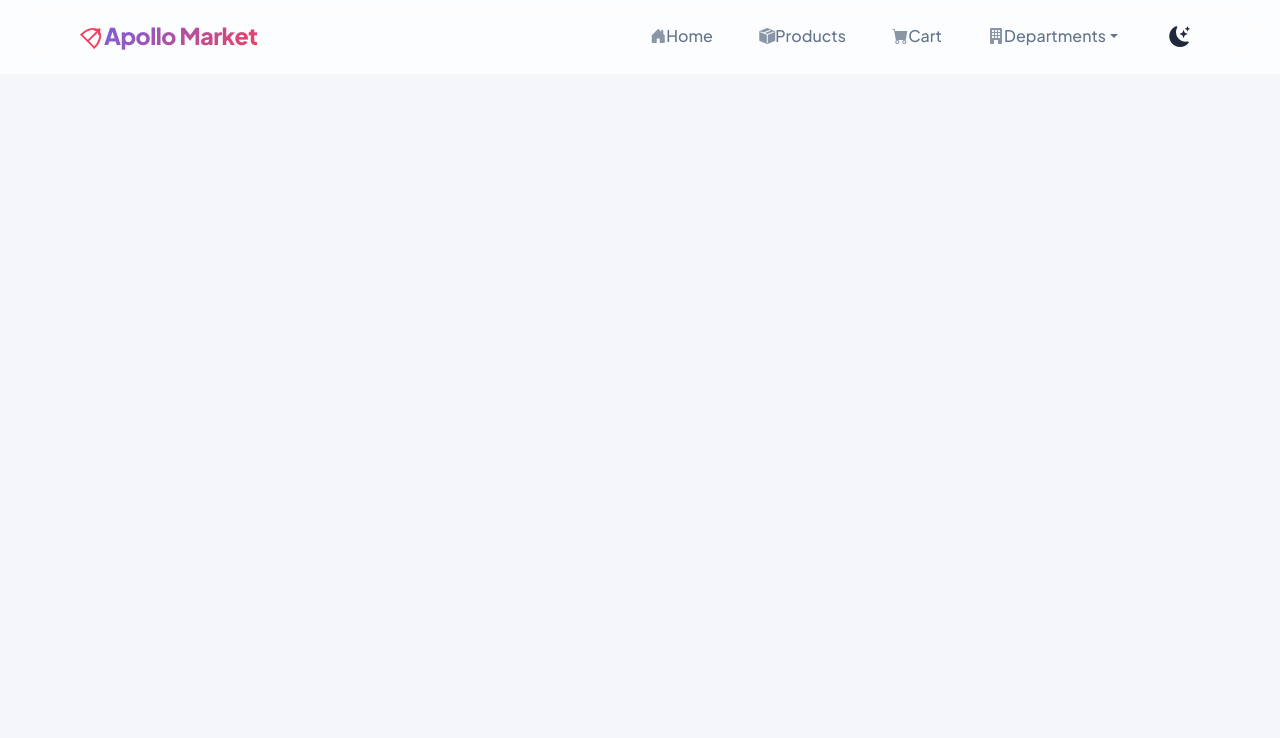
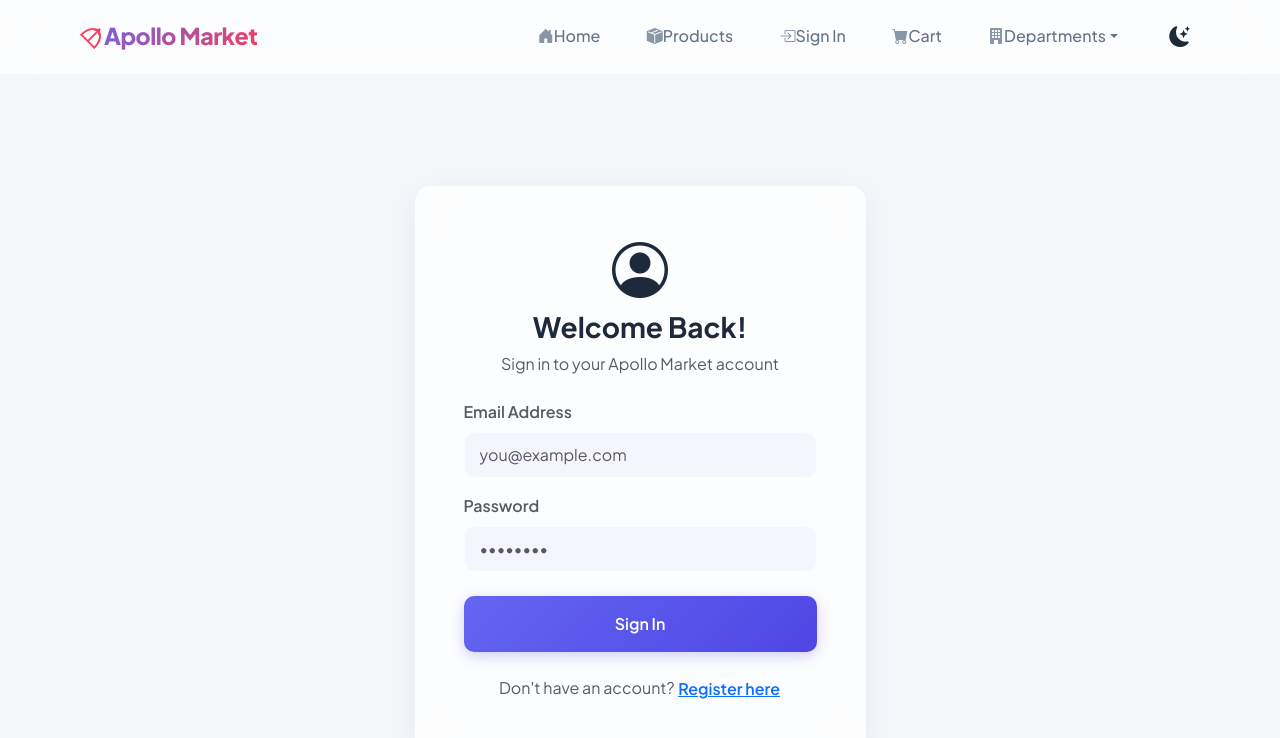
Before and after one commit to pranavthaivalappil/High-Wear, a React (Vite) app in the folder frontend/: page /login in a window 1280 px wide. Shown: the top 738 px of the page. Built offline with nearby package versions, Linux system fonts and the light colour scheme.

Commit message:
Added Auth Login/Register page ,updated routing and navigation bar

```diff
--- a/frontend/src/App.jsx
+++ b/frontend/src/App.jsx
@@ -7,6 +7,8 @@
 import ProductDetails from './components/ProductDetails'; // 👈 Import the details page
 import './App.css';
 import Cart from './components/Cart';
+import Auth from './components/Auth';
+
 
 
 function App() {
@@ -19,14 +21,19 @@
         {/* 2. Main Page Router Switchboard */}
         <main className="main-content">
           <Routes>
+            {/* Auth Page*/}
+            <Route path="/login" element={<Auth />} />
             {/* Landing Page */}
             <Route path="/" element={<Home />} />
+
 
             {/* Main Searchable Catalog */}
             <Route path="/catalog" element={<ProductList />} />
 
             {/* 👈 Add this Cart Page Route */}
             <Route path="/cart" element={<Cart />} />
+
+
 
             {/* Dedicated Product Specifications Page */}
             <Route path="/products/:id" element={<ProductDetails />} />
--- /dev/null
+++ b/frontend/src/components/Auth.jsx
@@ -0,0 +1,128 @@
+import React, { useState } from 'react';
+import { useNavigate } from 'react-router-dom';
+import { useAuth } from '../context/AuthContext';
+import { registerUser, loginUser } from '../services/api';
+
+function Auth() {
+    const [isLogin, setIsLogin] = useState(true); // Toggle between Login and Register modes
+    const [formData, setFormData] = useState({ name: '', email: '', password: '' });
+    const [loading, setLoading] = useState(false);
+    const [error, setError] = useState(null);
+
+    const { login } = useAuth();
+    const navigate = useNavigate();
+
+    const handleChange = (e) => {
+        setFormData(prev => ({ ...prev, [e.target.name]: e.target.value }));
+    };
+
+    const handleSubmit = async (e) => {
+        e.preventDefault();
+        setLoading(true);
+        setError(null);
+        try {
+            const response = isLogin
+                ? await loginUser({ email: formData.email, password: formData.password })
+                : await registerUser(formData);
+
+            // Save user details and verification token into AuthContext
+            login(response.data.user, response.data.token);
+            navigate('/'); // Head back to main store on success
+        } catch (err) {
+            setError(err.response?.data?.error || 'Authentication failed. Please check your credentials.');
+        } finally {
+            setLoading(false);
+        }
+    };
+
+    return (
+        <div className="container mt-5 pt-4">
+            <div className="row justify-content-center">
+                <div className="col-md-5">
+                    <div className="glass-panel p-5">
+                        <div className="text-center mb-4">
+                            <i className="bi bi-person-circle text-accent display-4"></i>
+                            <h3 className="text-main fw-bold mt-2">
+                                {isLogin ? 'Welcome Back!' : 'Create Account'}
+                            </h3>
+                            <p className="text-muted fs-7">
+                                {isLogin ? 'Sign in to your Apollo Market account' : 'Join Apollo Market today'}
+                            </p>
+                        </div>
+
+                        {error && (
+                            <div className="alert alert-danger py-2 fs-7" role="alert">
+                                <i className="bi bi-exclamation-circle me-2"></i>{error}
+                            </div>
+                        )}
+
+                        <form onSubmit={handleSubmit}>
+                            {!isLogin && (
+                                <div className="mb-3">
+                                    <label className="form-label text-muted fs-7 fw-semibold">Full Name</label>
+                                    <input
+                                        type="text"
+                                        name="name"
+                                        className="form-control glass-input"
+                                        placeholder="Pranav Thaivalappil"
+                                        value={formData.name}
+                                        onChange={handleChange}
+                                        required
+                                    />
+                                </div>
+                            )}
+                            <div className="mb-3">
+                                <label className="form-label text-muted fs-7 fw-semibold">Email Address</label>
+                                <input
+                                    type="email"
+                                    name="email"
+                                    className="form-control glass-input"
+                                    placeholder="you@example.com"
+                                    value={formData.email}
+                                    onChange={handleChange}
+                                    required
+                                />
+                            </div>
+                            <div className="mb-4">
+                                <label className="form-label text-muted fs-7 fw-semibold">Password</label>
+                                <input
+                                    type="password"
+                                    name="password"
+                                    className="form-control glass-input"
+                                    placeholder="••••••••"
+                                    value={formData.password}
+                                    onChange={handleChange}
+                                    required
+                                />
+                            </div>
+                            <button
+                                type="submit"
+                                className="btn glass-btn w-100 py-3 fw-bold"
+                                disabled={loading}
+                            >
+                                {loading
+                                    ? <><span className="spinner-border spinner-border-sm me-2"></span>Please wait...</>
+                                    : isLogin ? 'Sign In' : 'Create Account'
+                                }
+                            </button>
+                        </form>
+
+                        <div className="text-center mt-4">
+                            <span className="text-muted fs-7">
+                                {isLogin ? "Don't have an account? " : "Already have an account? "}
+                            </span>
+                            <button
+                                className="btn btn-link text-accent fs-7 p-0 fw-semibold"
+                                onClick={() => { setIsLogin(!isLogin); setError(null); }}
+                            >
+                                {isLogin ? 'Register here' : 'Sign in'}
+                            </button>
+                        </div>
+                    </div>
+                </div>
+            </div>
+        </div>
+    );
+}
+
+export default Auth;
--- a/frontend/src/components/Navigation.jsx
+++ b/frontend/src/components/Navigation.jsx
@@ -1,10 +1,13 @@
 import React, { useState, useEffect } from 'react';
 import { Link, NavLink } from 'react-router-dom';
 import { useCart } from '../context/CartContext';
+import { useAuth } from '../context/AuthContext'; // 👈 Add this line
+
 
 
 function Navigation() {
     const { cartCount } = useCart();
+    const { user, logout } = useAuth();
 
     // 1. Initialize theme state from localStorage (default to light mode if not set)
     const [isDark, setIsDark] = useState(() => {
@@ -92,6 +95,38 @@
                                 Products
                             </NavLink>
                         </li>
+                        {/* Auth Dropdown / Sign In Button */}
+                        {user ? (
+                            <li className="nav-item dropdown">
+                                <a
+                                    className="nav-link dropdown-toggle px-3 fw-medium text-main d-flex align-items-center"
+                                    href="#"
+                                    role="button"
+                                    data-bs-toggle="dropdown"
+                                    aria-expanded="false"
+                                >
+                                    <i className="bi bi-person-circle me-1.5 opacity-75"></i>
+                                    {user.name}
+                                </a>
+                                <ul className="dropdown-menu glass-panel border-0 shadow mt-2 p-1 dropdown-menu-end">
+                                    <li><h6 className="dropdown-header text-accent text-uppercase fs-9">My Account</h6></li>
+                                    {user.role === 'admin' && (
+                                        <li><Link className="dropdown-item fw-medium py-2 px-3 text-main rounded" to="/admin"><i className="bi bi-speedometer2 me-2"></i>Dashboard</Link></li>
+                                    )}
+                                    <li><Link className="dropdown-item fw-medium py-2 px-3 text-main rounded" to="/orders"><i className="bi bi-box-seam me-2"></i>My Orders</Link></li>
+                                    <li><hr className="dropdown-divider opacity-25" /></li>
+                                    <li><button className="dropdown-item fw-medium py-2 px-3 text-danger rounded bg-transparent border-0 w-100 text-start" onClick={logout}><i className="bi bi-box-arrow-right me-2"></i>Sign Out</button></li>
+                                </ul>
+                            </li>
+                        ) : (
+                            <li className="nav-item">
+                                <Link className="nav-link px-3 fw-medium text-main d-flex align-items-center" to="/login">
+                                    <i className="bi bi-box-arrow-in-right me-1.5 opacity-75"></i>
+                                    Sign In
+                                </Link>
+                            </li>
+                        )}
+
                         <li className="nav-item">
                             <NavLink
                                 className={({ isActive }) =>
--- a/frontend/src/services/api.js
+++ b/frontend/src/services/api.js
@@ -16,5 +16,7 @@
 export const createOrder = (orderData) => API.post('/orders', orderData);
 
 export const createRazorpayOrder = (amount) => API.post('/create-razorpay-order', { amount });
+export const registerUser = (data) => API.post('/auth/register', data);
+export const loginUser = (data) => API.post('/auth/login', data);
 export const fetchRecommendations = (id) => API.get(`/products/${id}/recommendations`);
 export default API;
```
